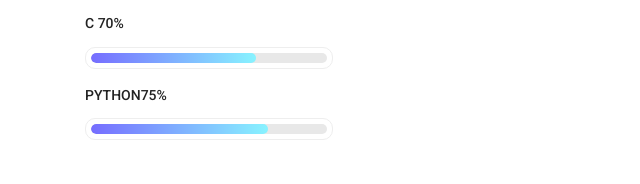
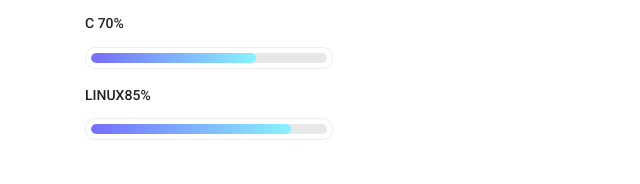
Before and after one commit to 19csd26/Raghav, a plain HTML site: page index.html in a window 1280 px wide. Shown: the part 1512-1696 px from the top of the page, 0-640 px from the left. Drawn offline with Linux system fonts and the light colour scheme.

Commit message:
Update index.html

```diff
--- a/index.html
+++ b/index.html
@@ -119,10 +119,10 @@
 				</div>
 				</div>
 				<div class="skill_item">
-					<h4>Python<span class="counter">75</span>%</h4>
+					<h4>Linux<span class="counter">85</span>%</h4>
 				<div class="progress_br">
 				<div class="progress">
-				<div class="progress-bar" role="progressbar" aria-valuenow="75" aria-valuemin="0" aria-valuemax="100"></div>
+				<div class="progress-bar" role="progressbar" aria-valuenow="85" aria-valuemin="0" aria-valuemax="100"></div>
 				</div>
 				</div>
 				</div>
```
